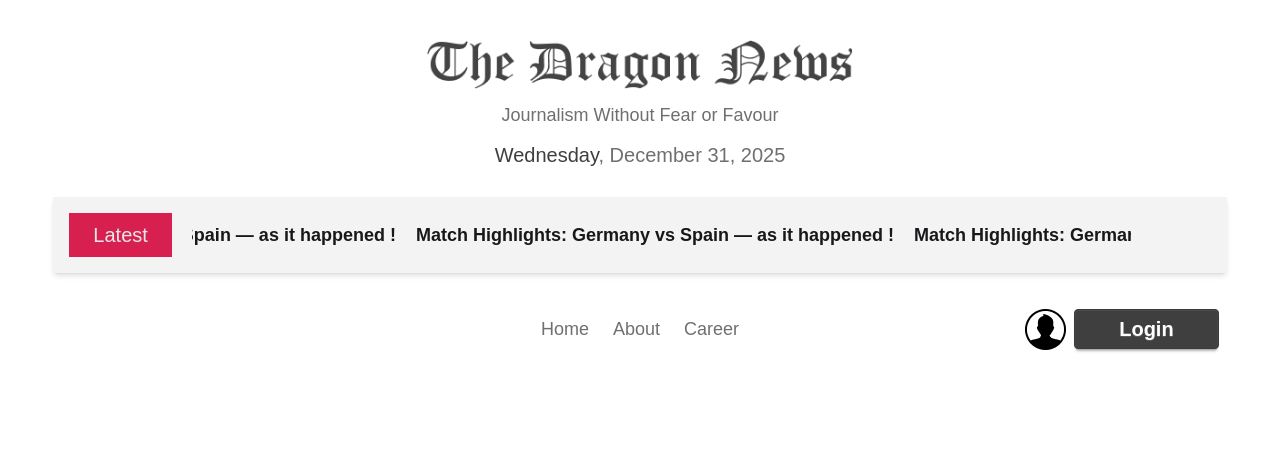
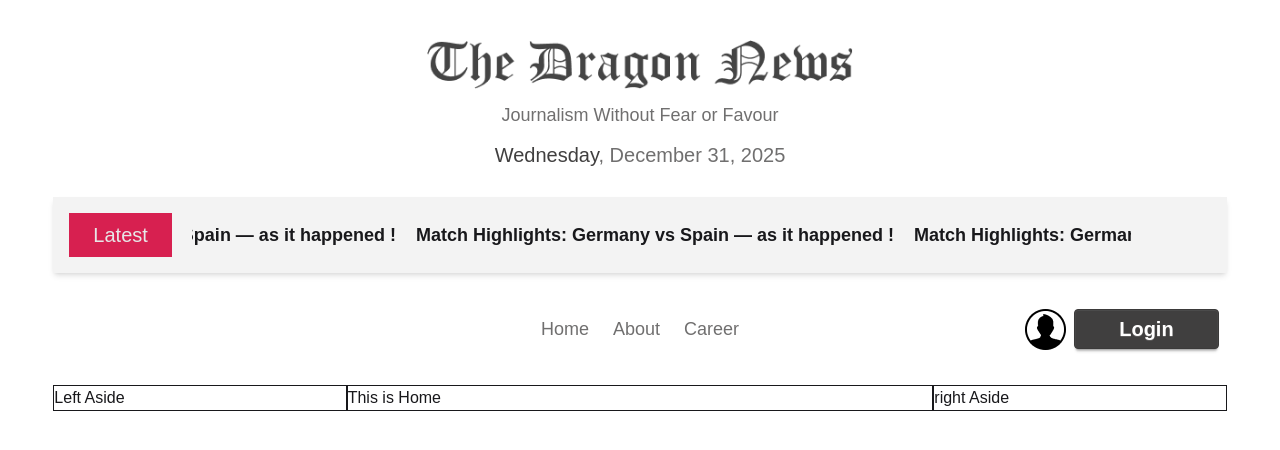
Before and after one commit to Shashuvo/Dragon-News, a React (Vite) app: page / in a window 1280 px wide. Shown: the top 450 px of the page. Built offline with nearby package versions, Linux system fonts and the light colour scheme.

Commit message:
Layout set

```diff
--- /dev/null
+++ b/src/components/homeLayouts/LeftAside.jsx
@@ -0,0 +1,11 @@
+import React from 'react';
+
+const LeftAside = () => {
+    return (
+        <div>
+            <h1>Left Aside</h1>
+        </div>
+    );
+};
+
+export default LeftAside;
--- /dev/null
+++ b/src/components/homeLayouts/RightAside.jsx
@@ -0,0 +1,11 @@
+import React from 'react';
+
+const RightAside = () => {
+    return (
+        <div>
+            <h1>right Aside</h1>
+        </div>
+    );
+};
+
+export default RightAside;
--- a/src/layouts/HomeLayout/HomeLayout.jsx
+++ b/src/layouts/HomeLayout/HomeLayout.jsx
@@ -3,6 +3,8 @@ import { Outlet } from 'react-router';
 import Header from '../../components/Header/Header';
 import Latest from '../../components/Latest/Latest';
 import Navbar from '../../components/Navbar/Navbar';
+import LeftAside from '../../components/homeLayouts/LeftAside';
+import RightAside from '../../components/homeLayouts/RightAside';
 
 const HomeLayout = () => {
     return (
@@ -16,12 +18,16 @@ const HomeLayout = () => {
             <nav className="w-full md:w-11/12 mx-auto mt-2 md:mt-5">
                 <Navbar></Navbar>
             </nav>
-            <main>
-                <section className="nav-left"></section>
-                <section className="main">
+            <main className="*:border w-full md:w-11/12 mx-auto mt-2 md:mt-5 md:grid md:grid-cols-12">
+                <aside className="md:col-span-3">
+                    <LeftAside></LeftAside>
+                </aside>
+                <section className="main md:col-span-6">
                     <Outlet></Outlet>
                 </section>
-                <section className="nav-right"></section>
+                <aside className="md:col-span-3">
+                    <RightAside></RightAside>
+                </aside>
             </main>
         </div>
     );
--- /dev/null
+++ b/src/pages/Home.jsx
@@ -0,0 +1,11 @@
+import React from 'react';
+
+const Home = () => {
+    return (
+        <div>
+            <h1>This is Home</h1>
+        </div>
+    );
+};
+
+export default Home;
--- a/src/routes/router.jsx
+++ b/src/routes/router.jsx
@@ -1,10 +1,20 @@
 import { createBrowserRouter } from "react-router"
 import HomeLayout from "../layouts/HomeLayout/HomeLayout"
+import Home from "../pages/Home"
 
 
 export const router = createBrowserRouter([
     {
         path: "/",
-        Component: HomeLayout
+        Component: HomeLayout,
+        children: [
+            {
+                index: true,
+                Component: Home
+            },
+            {
+                path:"/categories/:id"
+            }
+        ]
     }
 ])
```
